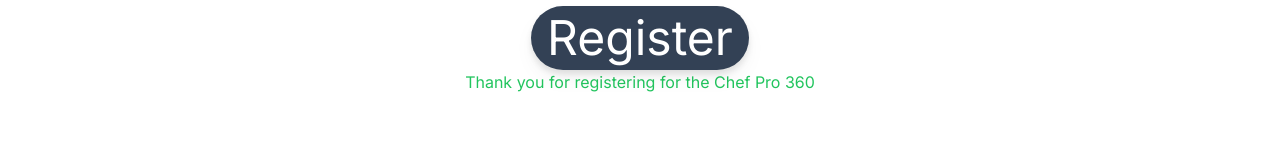
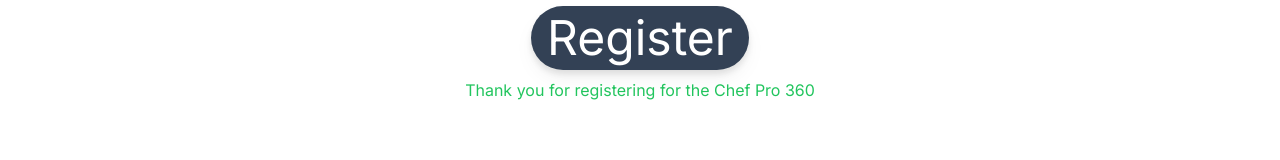
Before and after one commit to TheoPIERSON/chef-pro, a Next.js app: page / in a window 1280 px wide. Both pictures are taken after typing "name@example.com" into the empty fields and a click on the button "Register". Shown: the part 1934-2094 px from the top of the page. Built offline with nearby package versions, Linux system fonts and the light colour scheme.

Commit message:
feat: add margin to status messages

```diff
--- a/src/app/components/newsletter-form.tsx
+++ b/src/app/components/newsletter-form.tsx
@@ -36,7 +36,7 @@
       />
 
       {/* Message d'erreur si l'email est invalide */}
-      {isValid === false && <p className="text-red-500">Please add a valid email address</p>}
+      {isValid === false && <p className="text-red-500 m-2">Please add a valid email address</p>}
 
       <button
         type="submit"
@@ -46,7 +46,7 @@
       </button>
 
       {/* Message de succès si l'email est valide */}
-      {isValid === true && <p className="text-green-500">Thank you for registering for the Chef Pro 360</p>}
+      {isValid === true && <p className="text-green-500 m-2">Thank you for registering for the Chef Pro 360</p>}
     </form>
   );
 };
```
